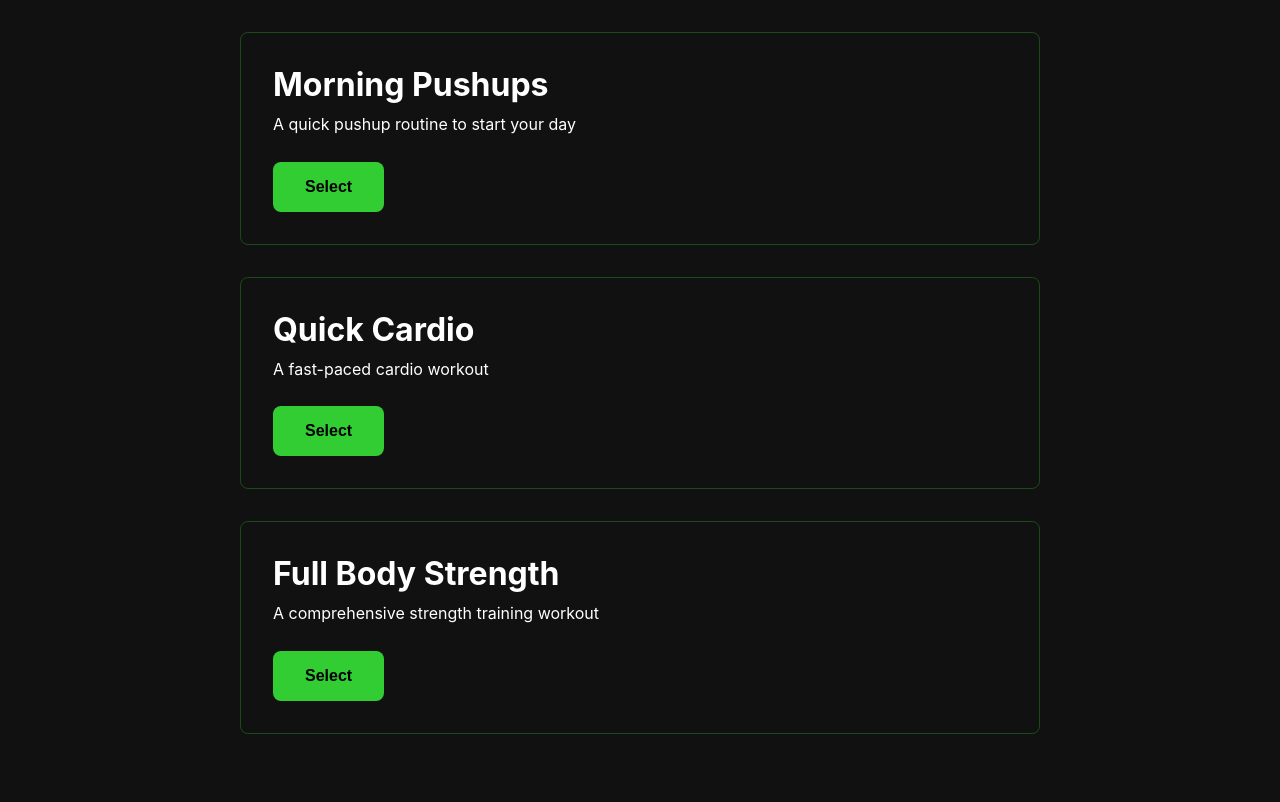
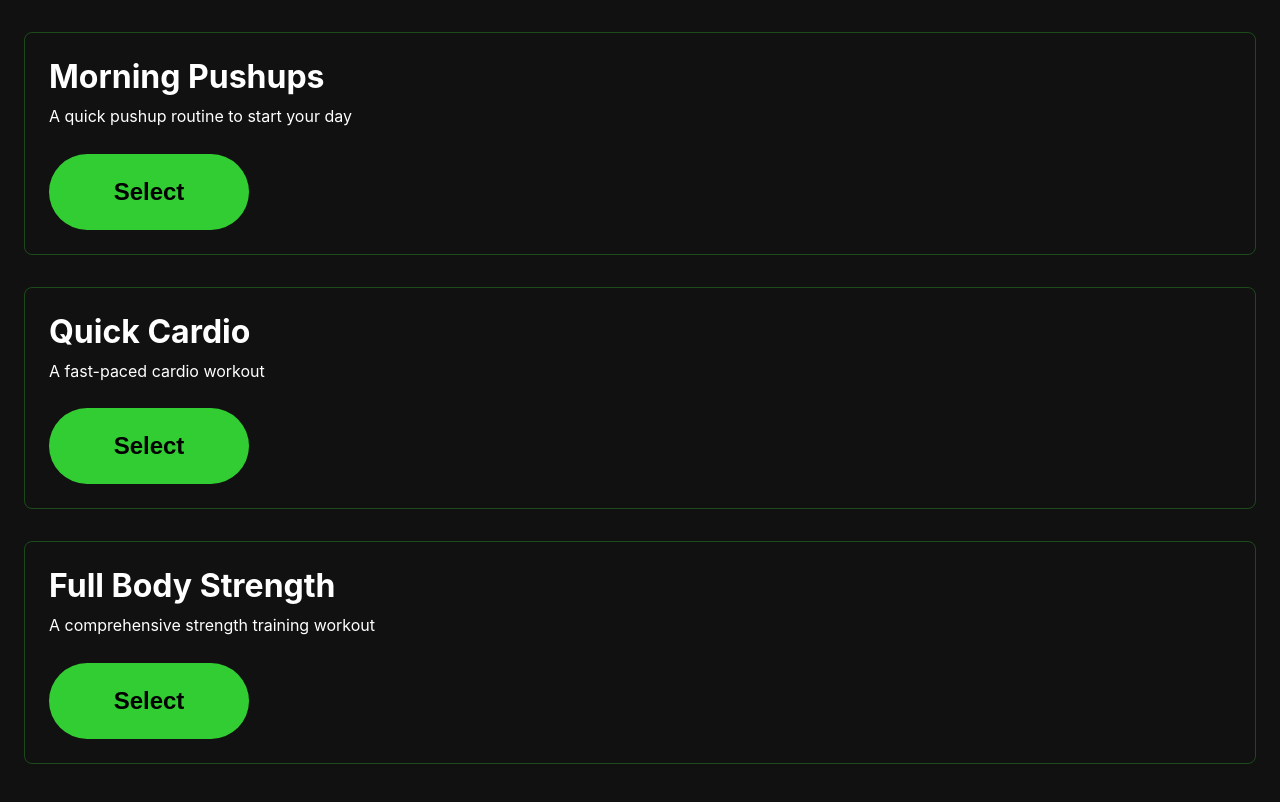
Before and after one commit to Luftare/workout-timer, a React (Vite) app: page / in a window 1280 px wide. Shown: the top 802 px of the page. Built offline with nearby package versions, Linux system fonts and the light colour scheme.

Commit message:
update styles

```diff
--- a/src/components/Button/Button.css
+++ b/src/components/Button/Button.css
@@ -5,7 +5,7 @@
   padding: var(--spacing-md) var(--spacing-xl);
   font-size: var(--font-size-lg);
   font-weight: var(--font-weight-bold);
-  border-radius: 0.5rem;
+  border-radius: 99rem;
   cursor: pointer;
   transition: background-color var(--animation-duration-fast) ease;
   min-width: 200px;
--- a/src/components/Paragraph/Paragraph.css
+++ b/src/components/Paragraph/Paragraph.css
@@ -1,5 +1,5 @@
 .paragraph {
-  font-size: var(--font-size-base);
+  font-size: var(--font-size-lg);
   line-height: 1.6;
   color: var(--color-text-light);
   margin: 0;
--- a/src/components/SetCard/SetCard.css
+++ b/src/components/SetCard/SetCard.css
@@ -1,6 +1,5 @@
 .set-card {
   padding: var(--spacing-md);
-  margin-bottom: var(--spacing-md);
   background-color: transparent;
 }
 
--- a/src/components/WorkoutCard/WorkoutCard.css
+++ b/src/components/WorkoutCard/WorkoutCard.css
@@ -1,5 +1,5 @@
 .workout-card {
-  padding: var(--spacing-lg);
+  padding: var(--spacing-md);
   margin-bottom: var(--spacing-lg);
   background-color: transparent;
   border: 1px solid rgba(50, 205, 50, 0.3);
--- a/src/components/WorkoutCard/WorkoutCard.tsx
+++ b/src/components/WorkoutCard/WorkoutCard.tsx
@@ -1,5 +1,6 @@
 import "./WorkoutCard.css";
 import { Workout } from "../../data/workouts";
+import { Button } from "../Button/Button";
 
 interface WorkoutCardProps {
   workout: Workout;
@@ -14,9 +15,7 @@ export const WorkoutCard = ({ workout, onSelect }: WorkoutCardProps) => {
         <p className="workout-card__description">{workout.description}</p>
       </div>
       <div className="workout-card__actions">
-        <button className="workout-card__select-button" onClick={onSelect}>
-          Select
-        </button>
+        <Button onClick={onSelect}>Select</Button>
       </div>
     </div>
   );
--- a/src/views/Home/Home.css
+++ b/src/views/Home/Home.css
@@ -9,13 +9,11 @@
   flex: 1;
   display: flex;
   flex-direction: column;
-  padding: var(--spacing-xl);
+  padding: var(--spacing-md);
   padding-top: var(--spacing-lg);
 }
 
 .home__workouts {
   flex: 1;
-  max-width: 800px;
   width: 100%;
-  margin: 0 auto;
 }
--- a/src/views/TimerView/TimerView.css
+++ b/src/views/TimerView/TimerView.css
@@ -24,7 +24,7 @@
   display: flex;
   align-items: center;
   justify-content: center;
-  padding: var(--spacing-xl);
+  padding: var(--spacing-xl) var(--spacing-md);
 }
 
 .timer-view__content {
--- a/src/views/WorkoutDetailView/WorkoutDetailView.css
+++ b/src/views/WorkoutDetailView/WorkoutDetailView.css
@@ -9,7 +9,7 @@
   flex: 1;
   display: flex;
   flex-direction: column;
-  padding: var(--spacing-xl);
+  padding: var(--spacing-md);
   padding-top: var(--spacing-lg);
 }
 
```
